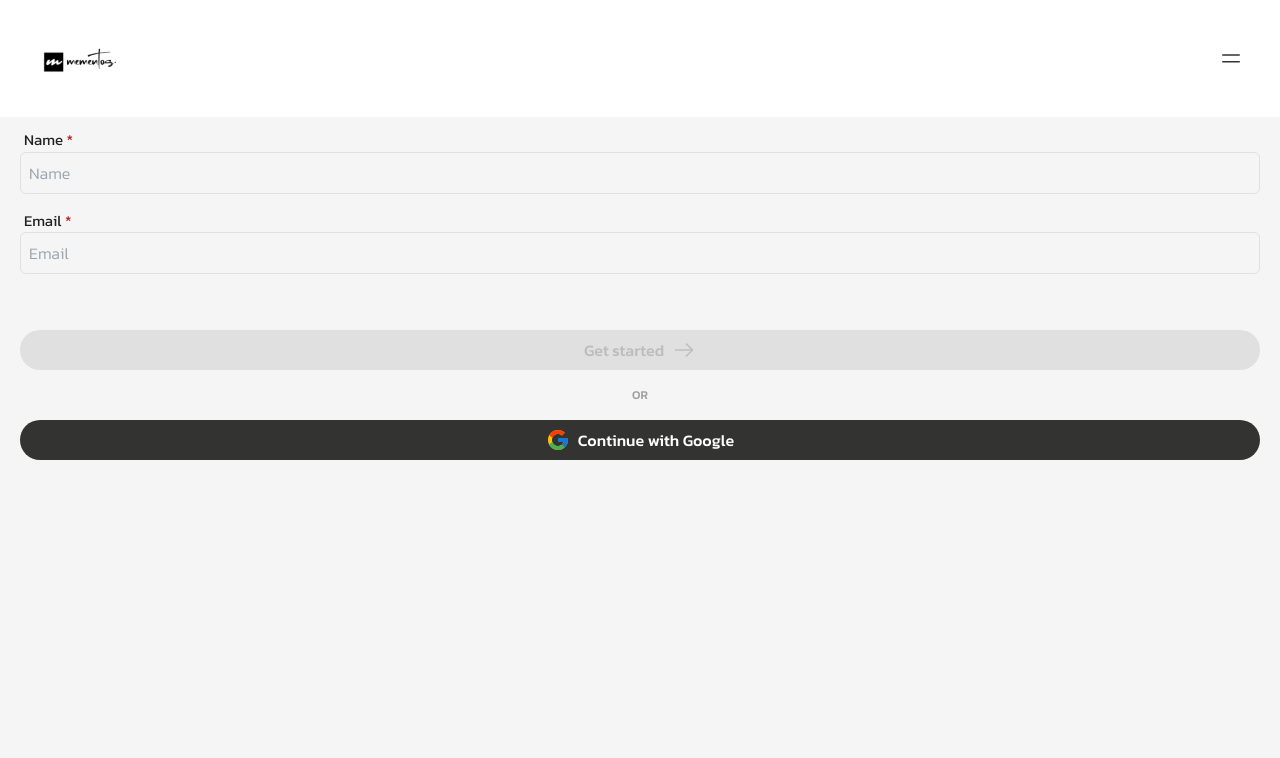
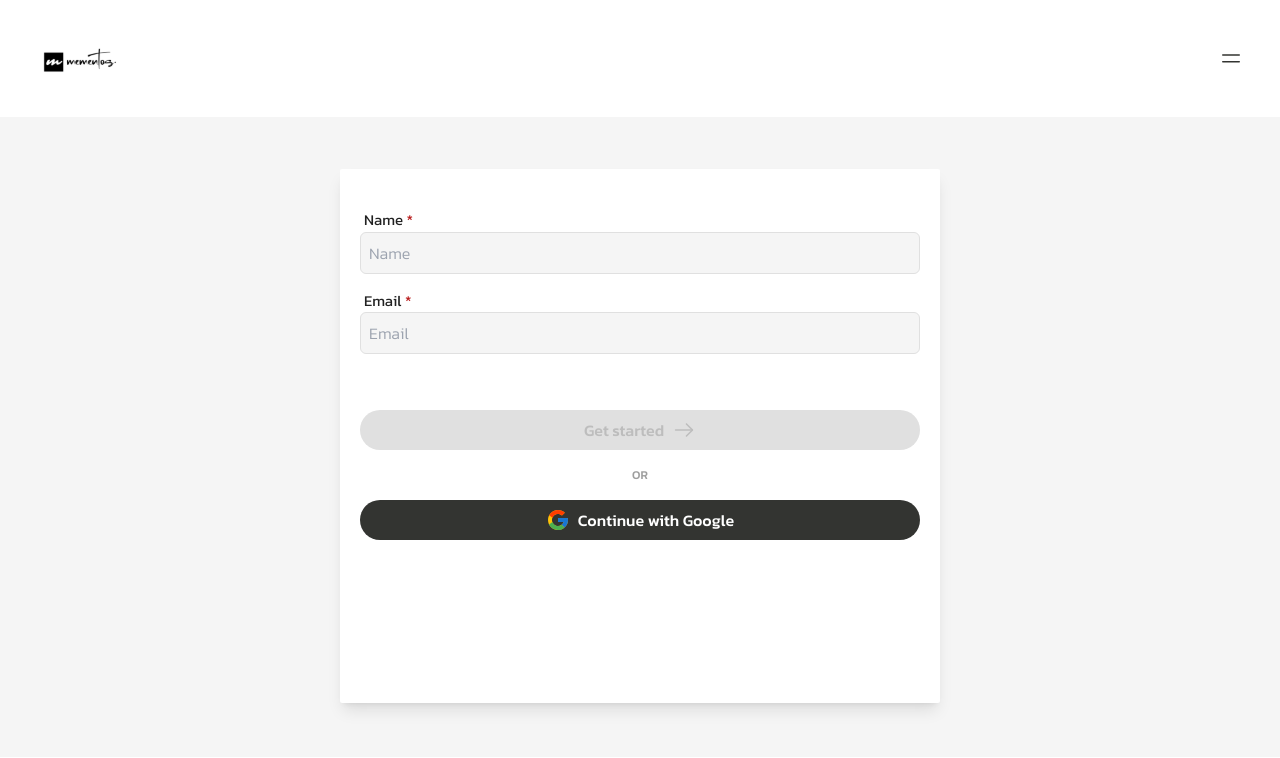
Before and after one commit to Mementos-Print/mementos-frontend, a React (Vite) app: page /newUser in a window 1280 px wide. Shown: the top 758 px of the page. Built offline with nearby package versions, Linux system fonts and the light colour scheme.

Commit message:
Updating some responsiveness

```diff
--- a/src/components/form/postcard/FileUpload.tsx
+++ b/src/components/form/postcard/FileUpload.tsx
@@ -41,7 +41,7 @@ const FileUpload = ({ handleFilesChange, handleNext, }: FormDataFileUpload) => {
     return (
         <div className='flex flex-col w-full'>
             <form onSubmit={handleSubmit} className='flex flex-col items-center py-5'>
-                <div className='flex flex-col w-2/3 h-full justify-center items-center gap-4 py-14 border-2 border-primary'>
+                <div className='flex flex-col w-2/3 h-full justify-center items-center gap-4 py-14'>
                     <label htmlFor="browse" className='kanit-medium text-primary font-bold hover:underline bg-secondary px-5 py-2 text-center w-full rounded-full'>Upload Images</label>
                     <input
                         type="file"
--- a/src/pages/(users)/NewUser.tsx
+++ b/src/pages/(users)/NewUser.tsx
@@ -43,8 +43,8 @@ const NewUser = () => {
     };
 
     return (
-        <div className="kanit-medium bg-[#F5F5F5] h-[88vh]">
-            <div className="px-5 py-3 relative z-10 flex flex-col w-full h-[85%]">
+        <div className="kanit-medium bg-[#F5F5F5] h-[80vh] pt-3">
+            <div className="px-5 py-3 relative z-10 flex flex-col w-full h-[85%] sm:max-w-[600px] sm:mx-auto sm:mt-10 sm:rounded-sm sm:shadow-lg sm:bg-white sm:pt-10">
                 <NewUserDataForm handleChange={handleChange} handleSubmit={handleSubmit} />
             </div>
         </div>
```
